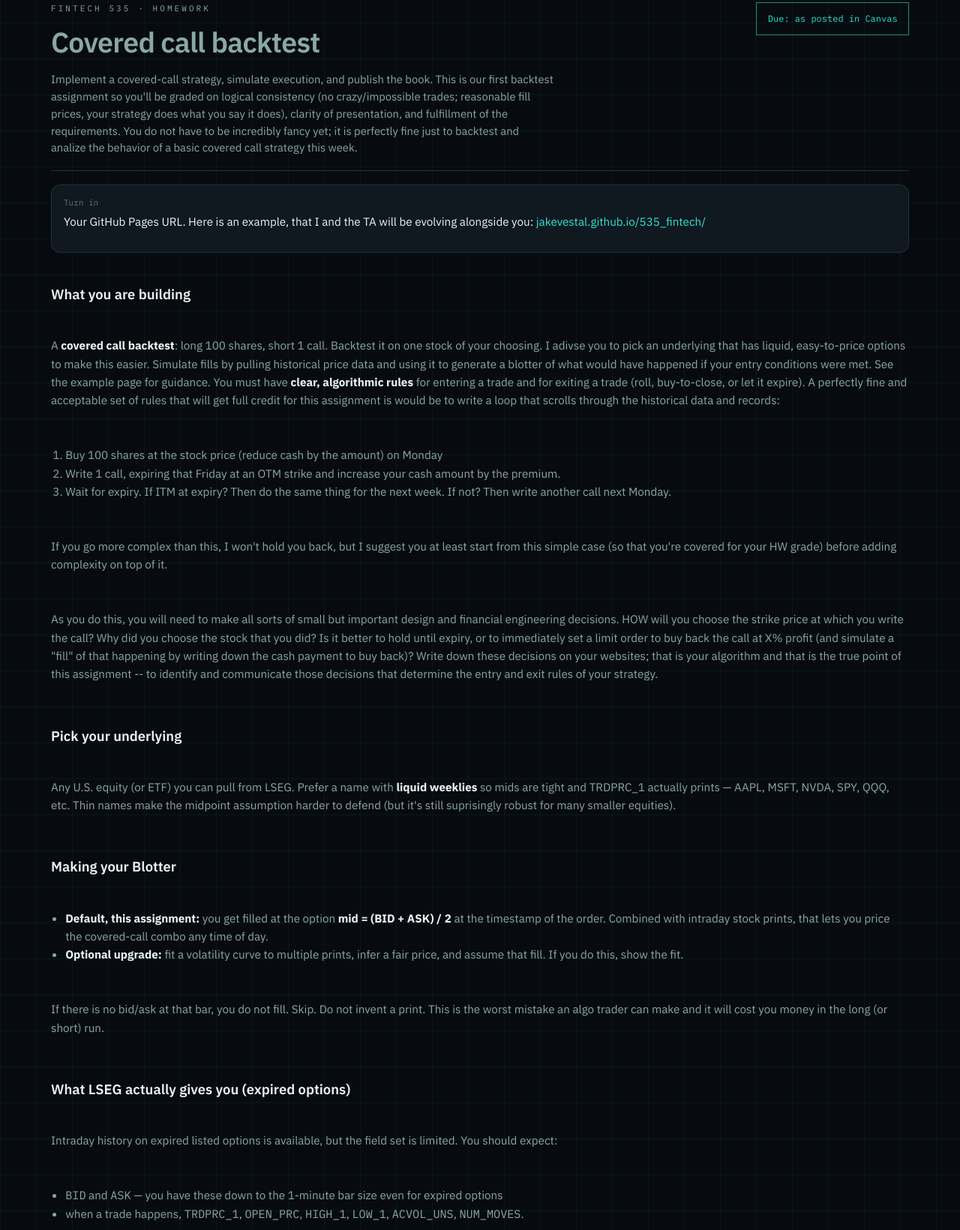
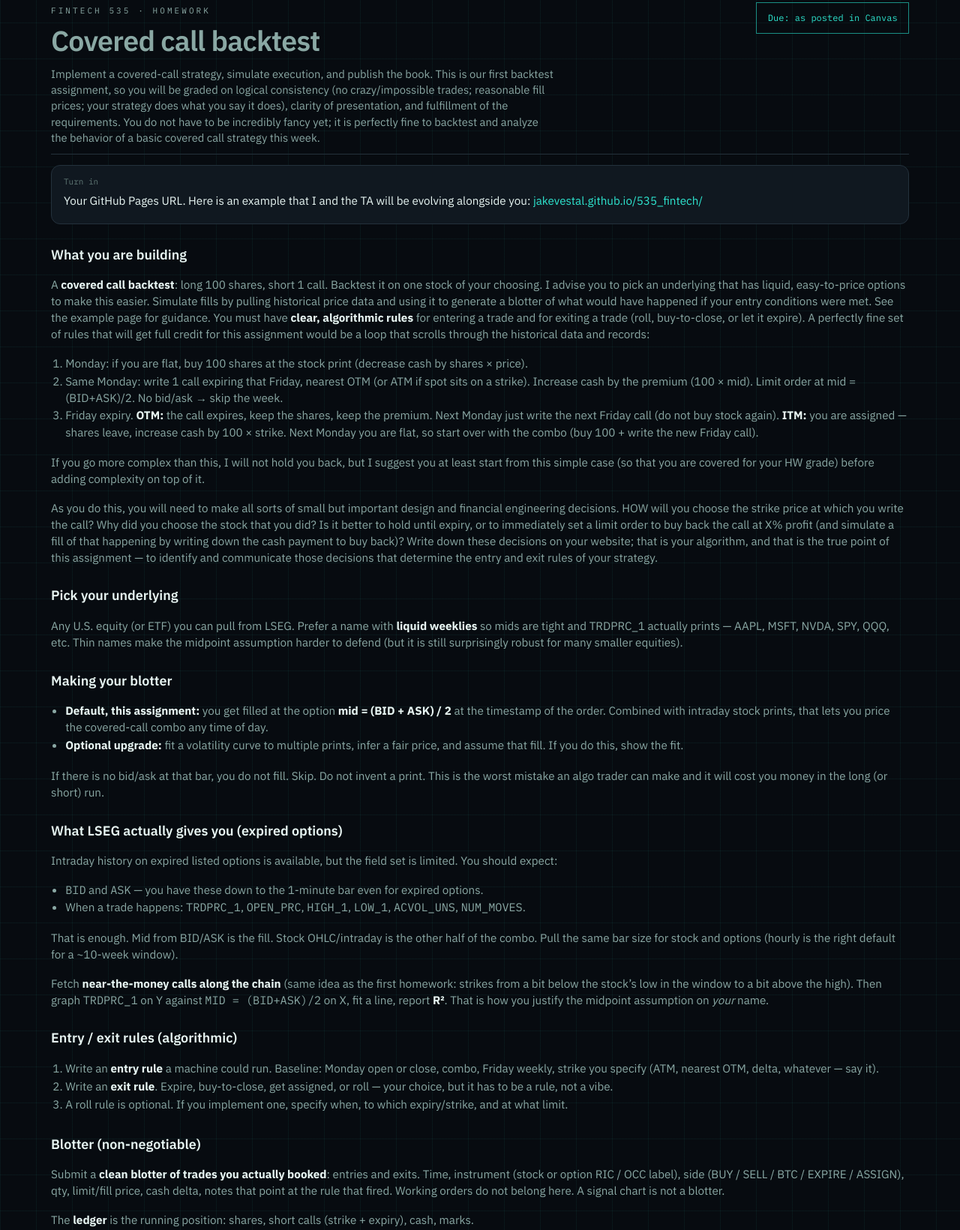
Before and after one commit to Jessie-BP/fintech-535, a plain HTML site: page gh-pages/helios/assignment.html in a window 1280 px wide. Shown: the part 66-1706 px from the top of the page at 75% size. Drawn offline with Linux system fonts and the light colour scheme.

Commit message:
Tighten assignment.html: valid markup, closer prose, OTM/ITM exit
Close the stray ul/p that nested the rest of the page (huge gaps).
Scope tighter margins to main.prose. Keep Jake's draft voice; fix
typos and the ITM vs OTM Friday rule.

```diff
--- a/gh-pages/helios/assignment.html
+++ b/gh-pages/helios/assignment.html
@@ -22,12 +22,12 @@
       <h1>Covered call backtest</h1>
       <p class="lede">
         Implement a covered-call strategy, simulate execution, and publish the book.
-        This is our first backtest assignment so you'll be graded on
+        This is our first backtest assignment, so you will be graded on
         logical consistency (no crazy/impossible trades; reasonable fill
-        prices, your strategy does what you say it does), clarity of
+        prices; your strategy does what you say it does), clarity of
         presentation, and fulfillment of the requirements. You do not have
-        to be incredibly fancy yet; it is perfectly fine just to backtest
-        and analize the behavior of a basic covered call strategy this week.
+        to be incredibly fancy yet; it is perfectly fine to backtest
+        and analyze the behavior of a basic covered call strategy this week.
       </p>
     </div>
     <div class="badge">Due: as posted in Canvas</div>
@@ -35,8 +35,8 @@
 
   <div class="card">
     <div class="lbl">Turn in</div>
-    <p class="hint" style="font-size:0.95rem;color:var(--fg);line-height:1.5">
-      Your GitHub Pages URL. Here is an example, that I and the TA will be
+    <p class="hint" style="font-size:0.95rem;color:var(--fg);line-height:1.45">
+      Your GitHub Pages URL. Here is an example that I and the TA will be
       evolving alongside you:
       <a href="./">jakevestal.github.io/535_fintech/</a>
     </p>
@@ -46,32 +46,38 @@
   <p>
     A <strong style="color:var(--fg)">covered call backtest</strong>: long
     100 shares, short 1 call. Backtest it on one stock of your choosing. I
-    adivse you to pick an underlying that has liquid, easy-to-price
+    advise you to pick an underlying that has liquid, easy-to-price
     options to make this easier. Simulate fills by pulling historical price
     data and using it to generate a blotter of what would have happened if
     your entry conditions were met. See the example page for guidance. You
     must have <strong style="color:var(--fg)">clear, algorithmic rules</strong> for
     entering a trade and for exiting a trade (roll, buy-to-close, or let it
-    expire). A perfectly fine and acceptable set of rules that will get
-    full credit for this assignment is would be to write a loop that
+    expire). A perfectly fine set of rules that will get
+    full credit for this assignment would be a loop that
     scrolls through the historical data and records:
   </p>
   <ol>
     <li>
-      Buy 100 shares at the stock price (reduce cash by the amount) on Monday
+      Monday: if you are flat, buy 100 shares at the stock print
+      (decrease cash by shares × price).
     </li>
     <li>
-      Write 1 call, expiring that Friday at an OTM strike and increase your
-      cash amount by the premium.
+      Same Monday: write 1 call expiring that Friday, nearest OTM (or ATM if
+      spot sits on a strike). Increase cash by the premium
+      (100 × mid). Limit order at mid = (BID+ASK)/2. No bid/ask → skip the week.
     </li>
     <li>
-      Wait for expiry. If ITM at expiry? Then do the same thing for the next
-      week. If not? Then write another call next Monday.
+      Friday expiry. <strong style="color:var(--fg)">OTM:</strong> the call expires,
+      keep the shares, keep the premium. Next Monday just write the next Friday
+      call (do not buy stock again).
+      <strong style="color:var(--fg)">ITM:</strong> you are assigned — shares leave,
+      increase cash by 100 × strike. Next Monday you are flat, so start over
+      with the combo (buy 100 + write the new Friday call).
     </li>
   </ol>
   <p>
-    If you go more complex than this, I won't hold you back, but I suggest
-    you at least start from this simple case (so that you're covered for your
+    If you go more complex than this, I will not hold you back, but I suggest
+    you at least start from this simple case (so that you are covered for your
     HW grade) before adding complexity on top of it.
   </p>
   <p>
@@ -79,27 +85,30 @@
     design and financial engineering decisions. HOW will you choose
     the strike price at which you write the call? Why did you choose the
     stock that you did? Is it better to hold until expiry, or to immediately
-    set a limit order to buy back the call at X% profit (and simulate a "fill"
+    set a limit order to buy back the call at X% profit (and simulate a fill
     of that happening by writing down the cash payment to buy back)? Write
-    down these decisions on your websites; that is your algorithm and that is
-    the true point of this assignment -- to identify and communicate those
+    down these decisions on your website; that is your algorithm, and that is
+    the true point of this assignment — to identify and communicate those
     decisions that determine the entry and exit rules of your strategy.
   </p>
 
   <h2>Pick your underlying</h2>
-  <p>Any U.S. equity (or ETF) you can pull from LSEG. Prefer a name with
+  <p>
+    Any U.S. equity (or ETF) you can pull from LSEG. Prefer a name with
     <strong style="color:var(--fg)">liquid weeklies</strong> so mids are tight and
     TRDPRC_1 actually prints — AAPL, MSFT, NVDA, SPY, QQQ, etc. Thin names
-    make the midpoint assumption harder to defend (but it's still suprisingly
+    make the midpoint assumption harder to defend (but it is still surprisingly
     robust for many smaller equities).
+  </p>
 
-  <h2>Making your Blotter</h2>
-
+  <h2>Making your blotter</h2>
   <ul>
-    <li><strong style="color:var(--fg)">Default, this assignment:</strong> you get filled
+    <li>
+      <strong style="color:var(--fg)">Default, this assignment:</strong> you get filled
       at the option <strong style="color:var(--fg)">mid = (BID + ASK) / 2</strong> at the
       timestamp of the order. Combined with intraday stock prints, that lets
-      you price the covered-call combo any time of day.</li>
+      you price the covered-call combo any time of day.
+    </li>
     <li>
       <strong style="color:var(--fg)">Optional upgrade:</strong> fit a volatility curve
       to multiple prints, infer a fair price, and assume that fill. If you do
@@ -120,17 +129,29 @@
   <ul>
     <li>
       <span class="mono">BID</span> and <span class="mono">ASK</span> — you
-      have these down to the 1-minute bar size even for expired options
+      have these down to the 1-minute bar even for expired options.
     </li>
     <li>
-      when a trade happens, <span class="mono">TRDPRC_1</span>, <span
-            class="mono">OPEN_PRC</span>, <span class="mono">HIGH_1</span>,
-      <span class="mono">LOW_1</span>,
-      <span class="mono">ACVOL_UNS</span>,
+      When a trade happens: <span class="mono">TRDPRC_1</span>,
+      <span class="mono">OPEN_PRC</span>, <span class="mono">HIGH_1</span>,
+      <span class="mono">LOW_1</span>, <span class="mono">ACVOL_UNS</span>,
       <span class="mono">NUM_MOVES</span>.
     </li>
-    <p>That is enough. Mid from BID/ASK is the fill. Stock OHLC/intraday is the other half of the combo. Pull the same bar size for stock and options (hourly is the right default for a ~10-week window).</p>
-    <p>Fetch <strong style="color:var(--fg)">near-the-money calls along the chain</strong> (same idea as the first homework: strikes from a bit below the stock’s low in the window to a bit above the high). Then graph <span class="mono">TRDPRC_1</span> on Y against <span class="mono">MID = (BID+ASK)/2</span> on X, fit a line, report <strong style="color:var(--fg)">R²</strong>. That is how you justify the midpoint assumption on <em>your</em> name.</p>
+  </ul>
+  <p>
+    That is enough. Mid from BID/ASK is the fill. Stock OHLC/intraday is the
+    other half of the combo. Pull the same bar size for stock and options
+    (hourly is the right default for a ~10-week window).
+  </p>
+  <p>
+    Fetch <strong style="color:var(--fg)">near-the-money calls along the chain</strong>
+    (same idea as the first homework: strikes from a bit below the stock’s low
+    in the window to a bit above the high). Then graph
+    <span class="mono">TRDPRC_1</span> on Y against
+    <span class="mono">MID = (BID+ASK)/2</span> on X, fit a line, report
+    <strong style="color:var(--fg)">R²</strong>. That is how you justify the
+    midpoint assumption on <em>your</em> name.
+  </p>
 
   <h2>Entry / exit rules (algorithmic)</h2>
   <ol>
@@ -140,11 +161,24 @@
   </ol>
 
   <h2>Blotter (non-negotiable)</h2>
-    <p>Submit a <strong style="color:var(--fg)">clean blotter of trades you actually booked</strong>: entries and exits. Time, instrument (stock or option RIC / occ label), side (BUY / SELL / BTC / EXPIRE / ASSIGN), qty, limit/fill price, cash delta, notes that point at the rule that fired. Working orders do not belong here. A signal chart is not a blotter.</p>
-    <p>The <strong style="color:var(--fg)">ledger</strong> is the running position: shares, short calls (strike + expiry), cash, marks.</p>
+  <p>
+    Submit a <strong style="color:var(--fg)">clean blotter of trades you actually booked</strong>:
+    entries and exits. Time, instrument (stock or option RIC / OCC label), side
+    (BUY / SELL / BTC / EXPIRE / ASSIGN), qty, limit/fill price, cash delta,
+    notes that point at the rule that fired. Working orders do not belong here.
+    A signal chart is not a blotter.
+  </p>
+  <p>
+    The <strong style="color:var(--fg)">ledger</strong> is the running position:
+    shares, short calls (strike + expiry), cash, marks.
+  </p>
 
   <h2>Reg T — what you must track</h2>
-    <p>Use a <strong style="color:var(--fg)">Reg T</strong> account, not portfolio margin. Reg T is computable without a broker’s PM/SPAN engine, it is not broker-dependent, and a book that survives Reg T survives PM — not the other way around.</p>
+  <p>
+    Use a <strong style="color:var(--fg)">Reg T</strong> account, not portfolio margin.
+    Reg T is computable without a broker’s PM/SPAN engine, it is not broker-dependent,
+    and a book that survives Reg T survives PM — not the other way around.
+  </p>
   <p>For a <em>covered</em> call (long 100 shares, short 1 call on those shares):</p>
   <ul>
     <li><strong style="color:var(--fg)">NAV (equity)</strong> = cash + stock market value + option market value. A short call is a negative MV.</li>
@@ -159,7 +193,7 @@
 
   <h2>Option RICs (how to ask LSEG for an expired contract)</h2>
   <p>US listed equity options on OPRA use this Reuters Instrument Code. The Helios Python (<span class="mono">helios/python/option_rics.py</span>) builds it like this:</p>
-    <pre>{ROOT}{MONTH}{DAY}{YY}{STRIKE}{ .U }{ ^MONTHYY if expired }</pre>
+  <pre>{ROOT}{MONTH}{DAY}{YY}{STRIKE}.U{^MONTHYY if expired}</pre>
   <ul>
     <li><span class="mono">ROOT</span> — equity RIC before the dot, upper case. <span class="mono">AAPL.O</span> → <span class="mono">AAPL</span>. <span class="mono">UUUU.N</span> → <span class="mono">UUUU</span>.</li>
     <li><span class="mono">MONTH</span> — a single letter for the expiry month <em>and</em> put/call:</li>
--- a/gh-pages/helios/styles.css
+++ b/gh-pages/helios/styles.css
@@ -129,20 +129,24 @@ tbody tr:hover td { background: color-mix(in srgb, var(--accent) 6%, transparent
 .writeup { display: grid; gap: 0.85rem; padding: 0 1.1rem 1.2rem; }
 .writeup p { margin: 0.3rem 0 0; color: var(--muted); font-size: 0.92rem; line-height: 1.55; }
 
-.prose { color: var(--muted); font-size: 0.95rem; line-height: 1.6; }
-.prose h2 { color: var(--fg); margin: 1.4rem 0 0.45rem; }
-.prose h3 { margin: 1rem 0 0.3rem; }
-.prose p, .prose li { color: var(--muted); }
-.prose ul, .prose ol { padding-left: 1.2rem; }
+.prose { color: var(--muted); font-size: 0.95rem; line-height: 1.45; gap: 0.35rem; }
+.prose h2 { color: var(--fg); margin: 1.05rem 0 0.28rem; font-size: 1.12rem; }
+.prose h3 { margin: 0.75rem 0 0.2rem; }
+.prose p { color: var(--muted); margin: 0.35em 0; }
+.prose li { color: var(--muted); margin: 0.12em 0; }
+.prose ul, .prose ol { margin: 0.25em 0 0.4em; padding-left: 1.2rem; }
 .prose code, .prose pre, .mono {
   font-family: var(--mono);
 }
 .prose pre {
-  background: var(--surface-2); border: 1px solid var(--line); padding: 0.8rem 1rem;
-  overflow: auto; color: var(--ice); font-size: 13px;
+  background: var(--surface-2); border: 1px solid var(--line); padding: 0.55rem 0.85rem;
+  overflow: auto; color: var(--ice); font-size: 13px; margin: 0.4em 0 0.55em; line-height: 1.4;
 }
 .prose table { min-width: 0; font-size: 0.9rem; }
 .prose td, .prose th { min-width: 0; }
+.prose .hero { margin-bottom: 0.35rem; padding-bottom: 0.7rem; }
+.prose .lede { margin: 0.4rem 0 0; line-height: 1.45; }
+.prose .card { margin: 0.15rem 0 0.35rem; }
 .rubric td:last-child, .rubric th:last-child { text-align: right; font-family: var(--mono); }
 
 .gate {
```
Lines whose indentation alone changed are shown as unchanged.
